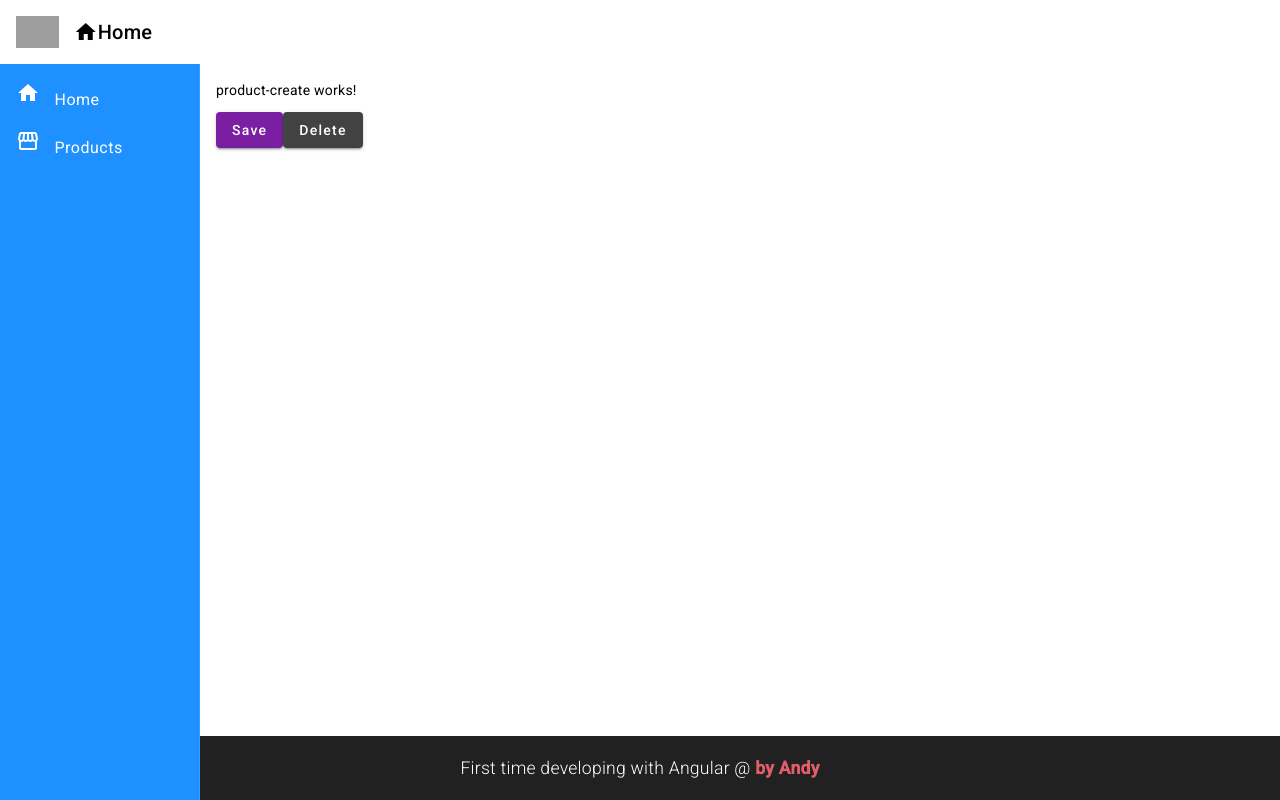
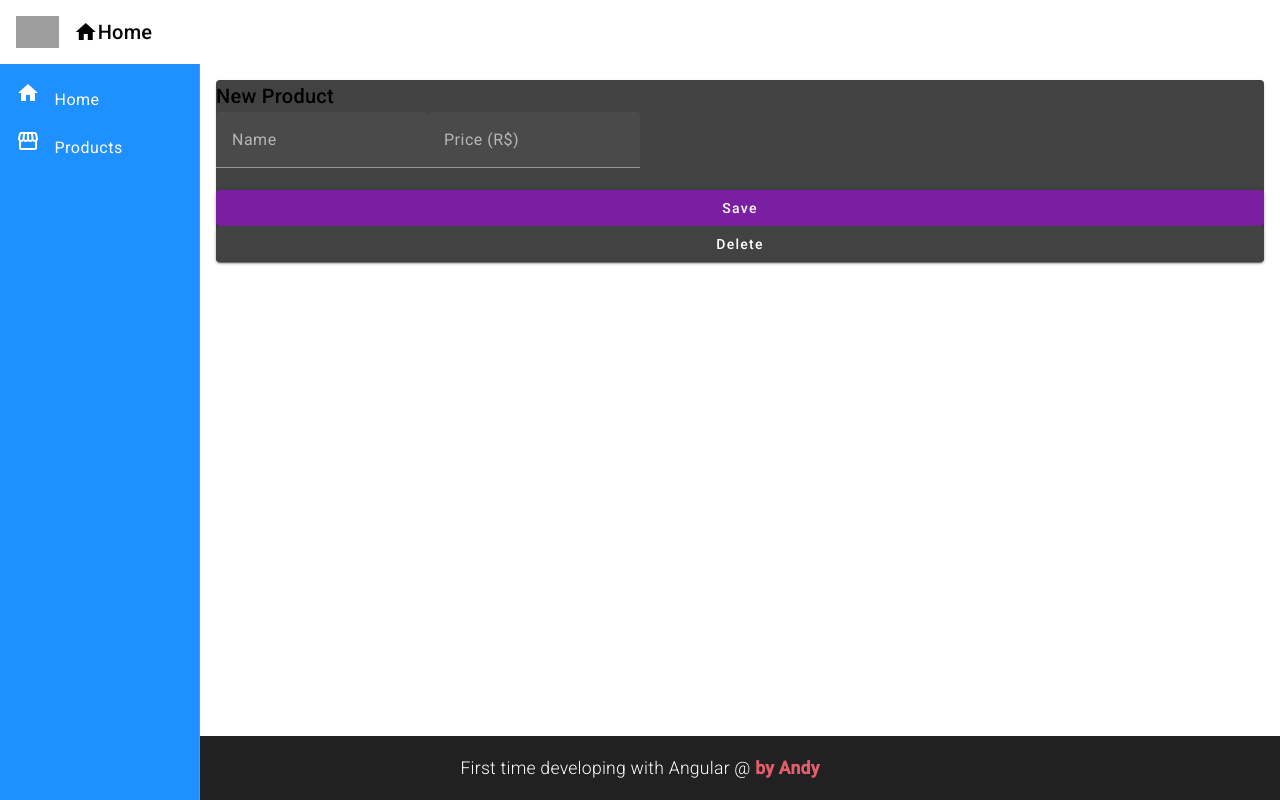
Before and after one commit to Andreas-Ziegler22/first-angular-crud-project, an Angular app: page /products/create in a window 1280 px wide. Built offline with nearby package versions, Linux system fonts and the light colour scheme; grey boxes are pictures that could not be loaded.

Commit message:
working on layout form

```diff
--- a/src/app/components/product/product-create/product-create.component.html
+++ b/src/app/components/product/product-create/product-create.component.html
@@ -1,7 +1,16 @@
-<p>product-create works!</p>
+<mat-card>
+  <mat-card-title> New Product </mat-card-title>
+  <form>
+    <mat-form-field>
+      <input matInput placeholder="Name" />
+    </mat-form-field>
+    <mat-form-field>
+      <input matInput placeholder="Price (R$)" />
+    </mat-form-field>
+  </form>
+  <button mat-raised-button (click)="createProduct()" color="primary">
+    Save
+  </button>
 
-<button mat-raised-button (click)="createProduct()" color="primary">
-  Save
-</button>
-
-<button mat-raised-button (click)="cancel()">Delete</button>
+  <button mat-raised-button (click)="cancel()">Delete</button>
+</mat-card>
```
